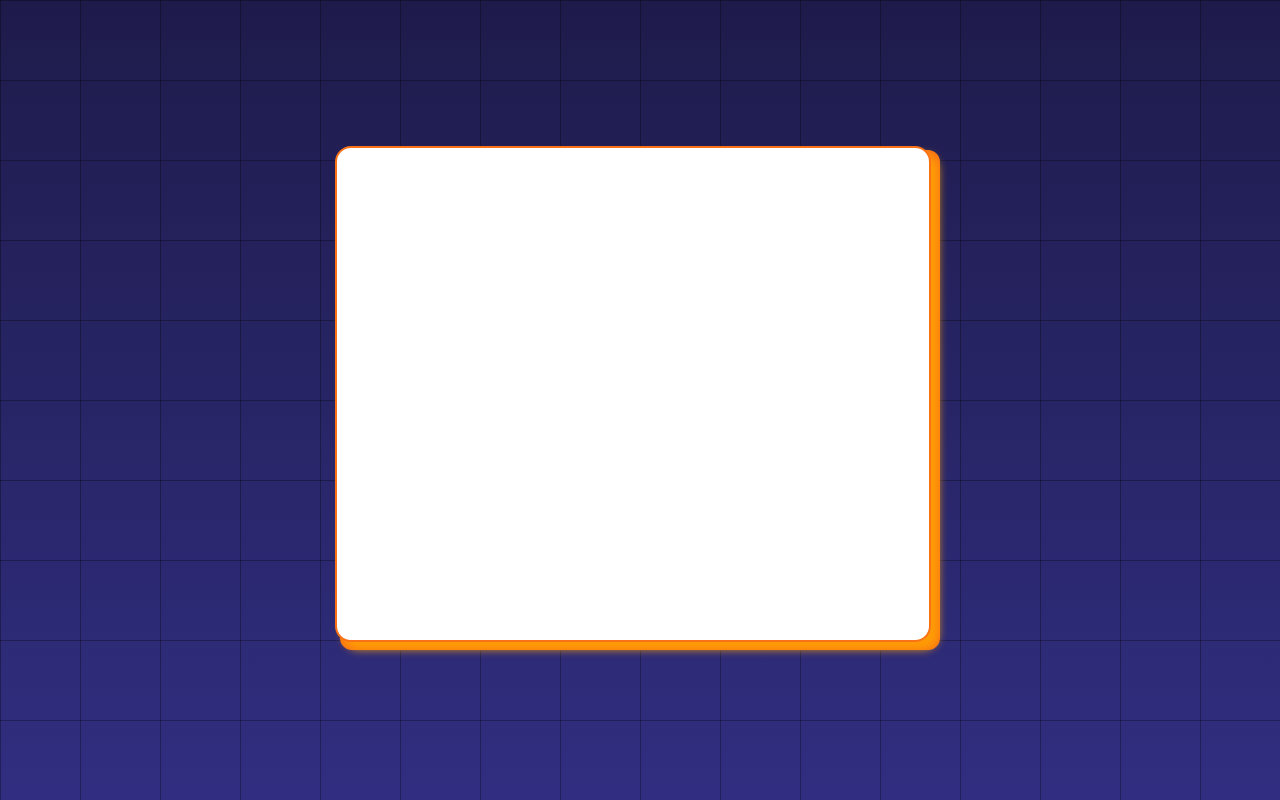
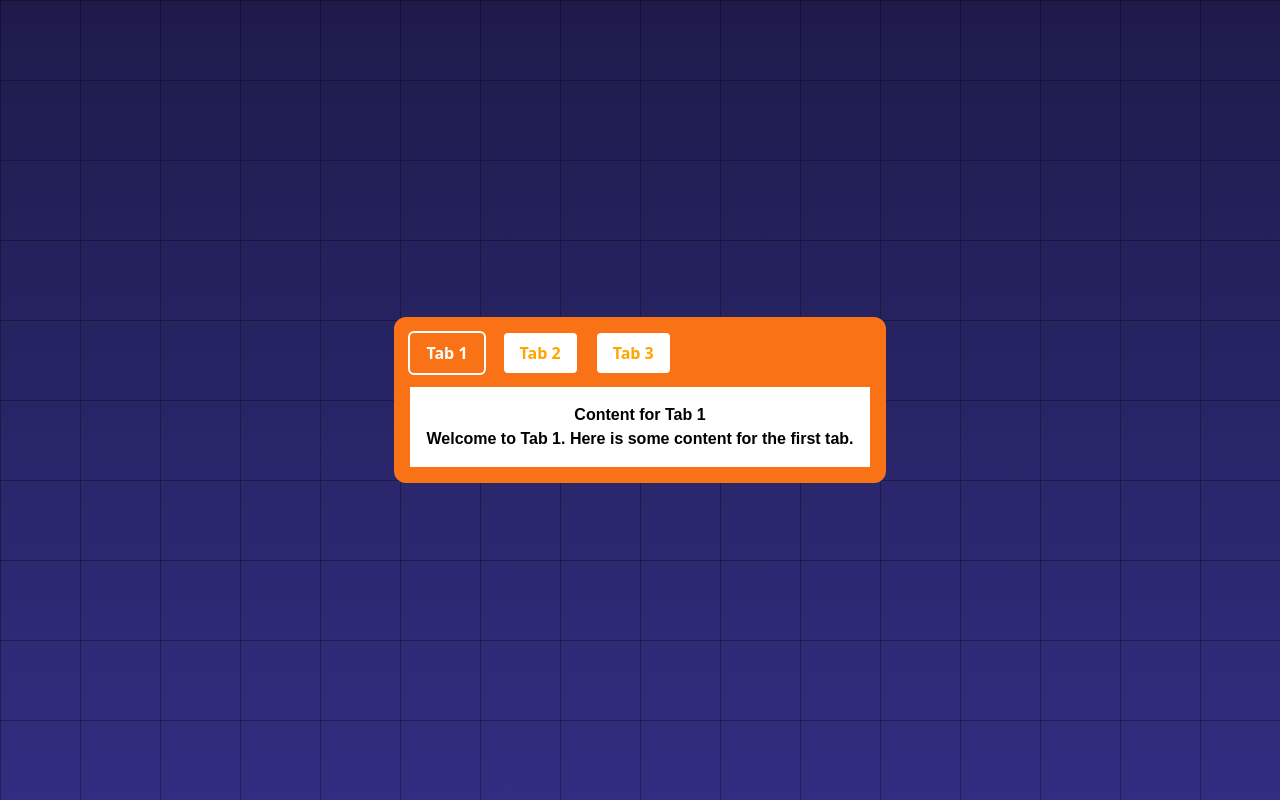
Before and after one commit to kongnoun/Web-Development-Beginner-Projects, a plain HTML site: page Web-Development-Beginner-Projects/Tabs/index.html in a window 1280 px wide. Drawn offline with nearby package versions, Linux system fonts and the light colour scheme.

Commit message:
2. Added Tabs Project

```diff
--- a/Web-Development-Beginner-Projects/Tabs/index.html
+++ b/Web-Development-Beginner-Projects/Tabs/index.html
@@ -4,7 +4,7 @@
 <head>
   <meta charset="UTF-8">
   <meta name="viewport" content="width=device-width, initial-scale=1.0">
-  <title>DarkMode - Toggle</title>
+  <title>Tabs Example</title>
   <!-- CSS Stylesheet -->
   <link rel="stylesheet" href="./style.css">
   <!-- TailwindCSS -->
@@ -13,15 +13,38 @@
 
 <body class="w-full min-h-screen flex justify-center items-center bg-gradient-to-t from-indigo-900 to-indigo-950">
   <div class="w-full h-full grid-background absolute"></div>
-  <section class="w-[600px] h-[500px] flex justify-center items-center border-2 border-orange-500 content px-3 py-3
-  after-3d bg-orange-500 rounded-xl">
-    <p class="w-1/2 text-md text-whiten font-mono">Lorem ipsum dolor, sit amet consectetur adipisicing elit. Possimus nemo esse velit quas? Laudantium, cumque, asperiores vitae nulla dolore optio in est ut voluptatem cupiditate nemo ex. Obcaecati, ad quam?</p>
+  <section
+    class="tabs-container border-2 border-orange-500 px-3 py-3 bg-orange-500 rounded-xl overflow-hidden after-3d">
+    <!-- Tabs -->
+    <div class="tabs flex space-x-4 text-black border-b-2 border-orange-500 pb-2" role="tablist">
+      <button class="button live px-4 py-2 border-2 border-orange-500 rounded-md" data-id="tab1" role="tab"
+        aria-selected="true" aria-controls="tab1">
+        Tab 1
+      </button>
+      <button class="button px-4 py-2 border-2 border-orange-500 rounded-md" data-id="tab2" role="tab"
+        aria-selected="false" aria-controls="tab2">
+        Tab 2
+      </button>
+      <button class="button px-4 py-2 border-2 border-orange-500 rounded-md" data-id="tab3" role="tab"
+        aria-selected="false" aria-controls="tab3">
+        Tab 3
+      </button>
+    </div>
+
+    <!-- Tab Contents -->
+    <div id="tab1" class="content live border-2 border-orange-500 w-full h-full p-4" role="tabpanel">
+      <h2 class="text-md font-bold text-black">Content for Tab 1</h2>
+      <p class="text-md font-bold text-black">Welcome to Tab 1. Here is some content for the first tab.</p>
+    </div>
+    <div id="tab2" class="content border-2 border-orange-500 w-full h-full p-4 hidden" role="tabpanel">
+      <h2 class="text-md font-bold text-black">Content for Tab 2</h2>
+      <p class="text-md font-bold text-black">This is the content for Tab 2. Explore more information here.</p>
+    </div>
+    <div id="tab3" class="content border-2 border-orange-500 w-full h-full p-4 hidden" role="tabpanel">
+      <h2 class="text-md font-bold text-black">Content for Tab 3</h2>
+      <p class="text-md font-bold text-black">Finally, this is the content for Tab 3. Enjoy exploring!</p>
+    </div>
   </section>
-
-
-
-
-
 
   <script src="./script.js"></script>
 </body>
--- a/Web-Development-Beginner-Projects/Tabs/script.js
+++ b/Web-Development-Beginner-Projects/Tabs/script.js
@@ -1,51 +1,26 @@
-// document.addEventListener("DOMContentLoaded", () => {
-//   const bodyEl = document.querySelector("body");
-//   const headerEl = document.querySelector("header");
-//   const darkModeToggle = document.querySelector("#darkModeToggle");
-//   const toggleText = document.querySelector(".ms-3"); // Text span next to the toggle
-//   const mainImage = document.querySelector("main img"); // Image inside the main section
-//   const headerTitle = document.querySelector("header h1"); // Header title
+document.addEventListener("DOMContentLoaded", () => {
+  const tabs = document.querySelector(".tabs");
+  const buttons = document.querySelectorAll(".button");
+  const contents = document.querySelectorAll(".content");
 
-//   // Constants for image paths and text
-//   const LIGHT_MODE_TEXT = "Switch to Dark Mode";
-//   const DARK_MODE_TEXT = "Switch to Light Mode";
-//   console.table({LIGHT_MODE_TEXT, DARK_MODE_TEXT});
-//   const LIGHT_MODE_TITLE = "Dark Mode";
-//   const DARK_MODE_TITLE = "Light Mode";
-//   const LIGHT_MODE_IMAGE = "./img/lightmode.png";
-//   const DARK_MODE_IMAGE = "./img/darkmode.png";
+  tabs.addEventListener("click", (e) => {
+    const id = e.target.dataset.id;
 
-//   // Initialize mode based on localStorage or default to light mode
-//   const isDarkMode = JSON.parse(localStorage.getItem("mode")) || false;
-//   darkModeToggle.checked = isDarkMode;
-//   updateMode();
+    if (id) {
+      // Update active button
+      buttons.forEach((btn) => {
+        btn.classList.remove("live");
+        btn.setAttribute("aria-selected", "false");
+      });
+      e.target.classList.add("live");
+      e.target.setAttribute("aria-selected", "true");
 
-//   /**
-//    * Updates the theme, text, and image based on the toggle state.
-//    */
-//   function updateMode() {
-//     const isDark = darkModeToggle.checked;
-
-//     // Update classes for dark mode
-//     bodyEl.classList.toggle("dark-mode", isDark);
-//     headerEl.classList.toggle("darkmode", isDark);
-
-//     // Update text for toggle and header
-//     toggleText.textContent = isDark ? DARK_MODE_TEXT : LIGHT_MODE_TEXT;
-//     toggleText.style.fontWeight = "semibold";
-//     toggleText.style.color = isDark ? "white" : "orange";
-//     headerTitle.textContent = isDark ? DARK_MODE_TITLE : LIGHT_MODE_TITLE;
-
-//     // Update image source and alt text
-//     mainImage.src = isDark ? DARK_MODE_IMAGE : LIGHT_MODE_IMAGE;
-//     mainImage.alt = isDark ? "Dark Mode Image" : "Light Mode Image";
-
-//     // Save the mode to localStorage
-//     localStorage.setItem("mode", JSON.stringify(isDark));
-//   }
-
-//   // Attach event listener for the toggle
-//   darkModeToggle.addEventListener("input", () => {
-//     updateMode();
-//   });
-// });
+      // Update active content
+      contents.forEach((content) => {
+        content.classList.remove("live");
+      });
+      const activeContent = document.getElementById(id);
+      activeContent.classList.add("live");
+    }
+  });
+});
--- a/Web-Development-Beginner-Projects/Tabs/style.css
+++ b/Web-Development-Beginner-Projects/Tabs/style.css
@@ -3,8 +3,6 @@
   --text-color: black;
   --text-white: white;
   --toggle-color: rgba(249, 115, 22, var(--tw-bg-opacity, 1));
-  --bg-header-darkMode: rgba(30, 27, 75, var(--tw-bg-opacity, 1));
-  --bg-header-lightMode: rgba(255, 255, 255, var(--tw-bg-opacity, 1));
 }
 
 body {
@@ -28,10 +26,11 @@ body {
     linear-gradient(to right, rgba(0, 0, 0, 0.3) 1px, transparent 1px),
     linear-gradient(to bottom, rgba(0, 0, 0, 0.3) 1px, transparent 1px);
   background-size: 80px 80px;
+  z-index: -1;
+}
 
-  z-index: -1;
-  overflow: hidden;;
-  /* Adjust the grid cell size */
+.button {
+  transition: all 0.45s ease;
 }
 
 .content {
@@ -41,24 +40,60 @@ body {
   font-family: Arial, sans-serif;
 }
 
-.after-3d {
-  position: relative;
+.live {
+  background-color: white;
+  color: white;
+  font-weight: bold;
 }
 
-.after-3d::after {
-  content: '';
-  background-color: white;;
-  position: absolute;
-  top: 10px;
-  left: 10px;
+.content {
+  display: none;
+}
+
+.button:not(.live) {
+  background-color: white;
+  color: orange;
+  font-weight: bold;
+}
+
+.button:is(.live) {
+  background-color: #F97316;
+  border: 2px solid white;
+}
+
+.button:hover:not(.live) {
+  background: #e93b81;
+  color: white;
+}
+
+.content.live {
+  display: block;
+}
+
+.tabs-container {
+  @apply w-[600px] h-[500px] border-2 border-orange-500 bg-orange-500 rounded-xl overflow-hidden relative;
+  display: flex;
+  flex-direction: column;
+}
+
+.tabs {
+  @apply flex space-x-4 text-black border-b-2 border-orange-500;
+}
+
+.content {
+  @apply flex items-center justify-center text-center rounded-lg p-4;
   width: 100%;
   height: 100%;
-  border-radius: 1rem;
-  border: 2px solid rgba(249, 115, 22, 1);
-  box-shadow: 8px 8px 8px rgb(255, 166, 0, 0.8);
-  /* Orange border */
-  transform: translate(-17px, -16px);
-  /* Creates the 3D offset effect */
-  z-index: -1;
-  /* Pushes the pseudo-element behind */
+  /* Ensure it fills the container */
+  box-sizing: border-box;
+  overflow: hidden;
+  /* Prevent content overflow */
 }
+
+.content.live {
+  @apply block;
+}
+
+.content:not(.live) {
+  @apply hidden;
+}
```
Also changed, not shown: Web-Development-Beginner-Projects/Dark-Mode-Toggle/index.html (+1 -1 lines), Web-Development-Beginner-Projects/Tabs/img/strawberry1.png (added), Web-Development-Beginner-Projects/Tabs/img/strawberry2.png (added), Web-Development-Beginner-Projects/Tabs/img/strawberry3.png (added), Web-Development-Beginner-Projects/Tabs/img/strawberry4.png (added), 2 other files.
